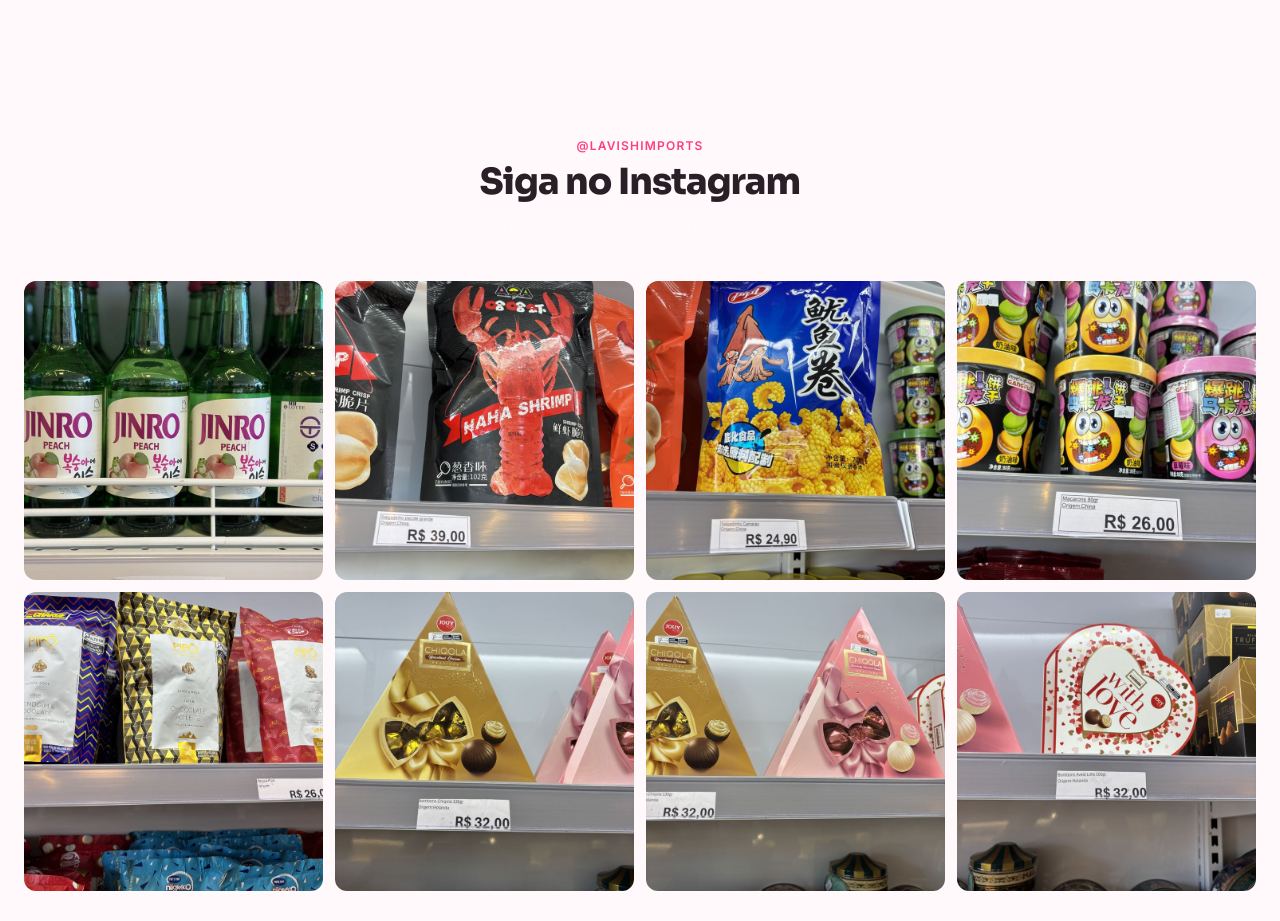
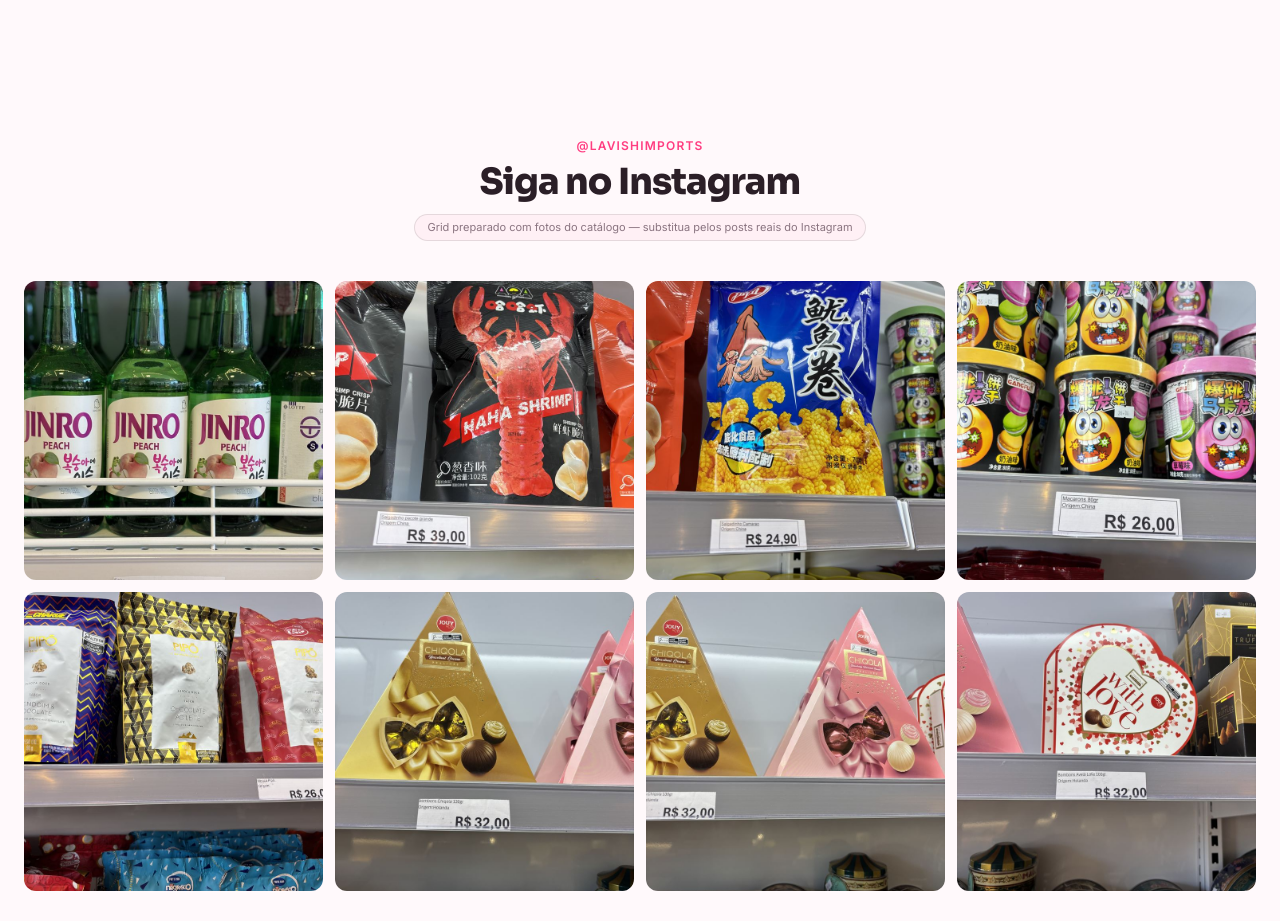
Before and after one commit to lcbcoreographer-rgb/lavish-imports, a React (Vite) app: page / in a window 1280 px wide. Shown: the part 5900-6821 px from the top of the page. Built offline with nearby package versions, Linux system fonts and the light colour scheme.

Commit message:
feat: retheme InstagramGallery section labels for light theme

```diff
--- a/src/components/InstagramGallery.jsx
+++ b/src/components/InstagramGallery.jsx
@@ -1,19 +1,20 @@
 import React from "react";
+import { Reveal } from "./Reveal.jsx";
 
 export default function InstagramGallery({ products }) {
   const sample = products.slice(0, 8);
 
   return (
     <section className="mx-auto max-w-7xl px-4 py-16 sm:px-6 sm:py-24">
-      <div className="mb-10 flex flex-col items-center text-center">
+      <Reveal className="mb-10 flex flex-col items-center text-center">
         <span className="text-xs font-semibold uppercase tracking-widest text-accent-pink">
           @lavishimports
         </span>
         <h2 className="section-title mt-2">Siga no Instagram</h2>
-        <span className="mt-3 rounded-full border border-white/10 bg-white/5 px-3 py-1 text-[11px] text-white/50">
+        <span className="mt-3 rounded-full border border-black/10 bg-paper-100 px-3 py-1 text-[11px] text-ink-500">
           Grid preparado com fotos do catálogo — substitua pelos posts reais do Instagram
         </span>
-      </div>
+      </Reveal>
 
       <div className="grid grid-cols-4 gap-2 sm:gap-3">
         {sample.map((p) => (
```
